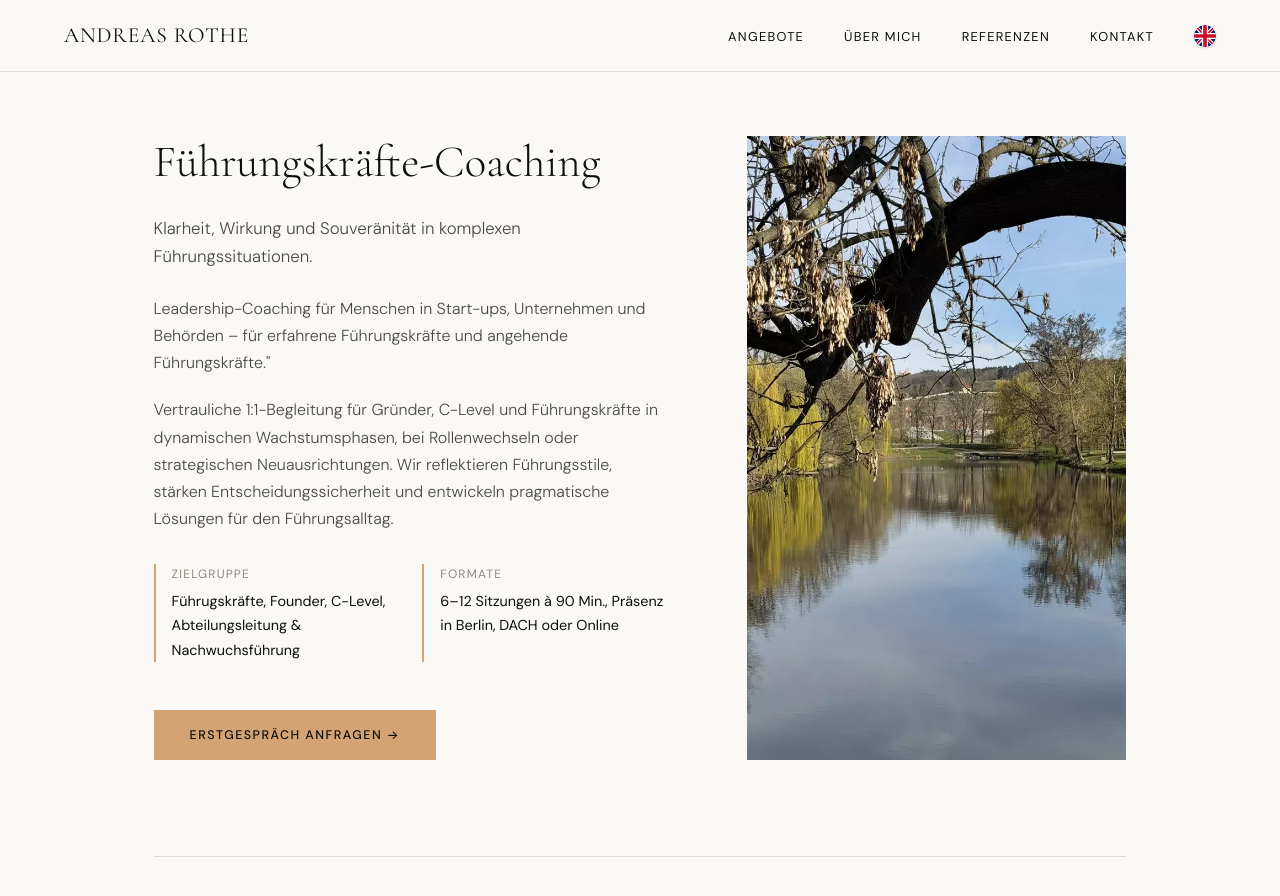
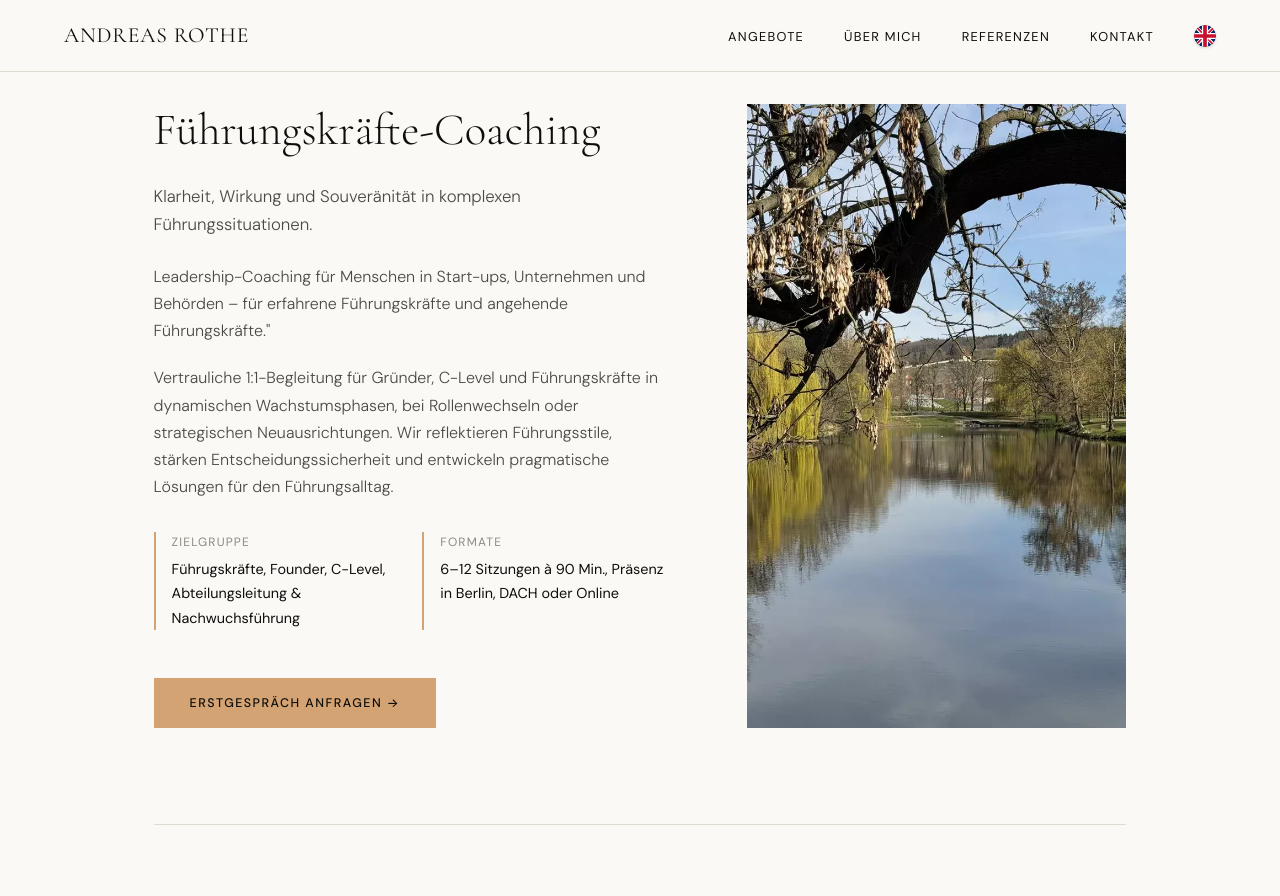
Before and after one commit to arothe161/andreasrothe, a Jekyll site: the page built from fuehrungskraefte-coaching.html, in a window 1280 px wide and 900 px high. Shown: the top 896 px of the window. Built offline with Jekyll 4.4.1, drawn with Linux system fonts in a browser that asks for light colours.

Commit message:
Update fuehrungskraefte-coaching.html

```diff
--- a/fuehrungskraefte-coaching.html
+++ b/fuehrungskraefte-coaching.html
@@ -18,7 +18,7 @@ extra_head: |
 ---
 
 <!-- Sektion 1: Führungskräfte-Coaching -->
-<section class="lp-split-section" style="padding-top: calc(var(--nav-h) + 4rem);">
+<section class="lp-split-section" style="padding-top: calc(var(--nav-h) + 2rem);">
   <div class="lp-split-text">
     <h1 class="section-title">Führungskräfte-Coaching</h1>
     <p class="hero-sub" style="margin-bottom: 1.5rem;">
@@ -87,7 +87,7 @@ extra_head: |
 <div class="divider"></div>
 
 <!-- Sektion 3: Behörden -->
-<section class="lp-split-section" style="padding-bottom: 2rem;">
+<section class="lp-split-section" style="padding-bottom: 7rem;">
   <div class="lp-split-text">
 	<h2>Digitalisierung & New Work in Organisationen und Behörden</h2>
     <p class="hero-sub" style="margin-bottom: 1.5rem;">
```
